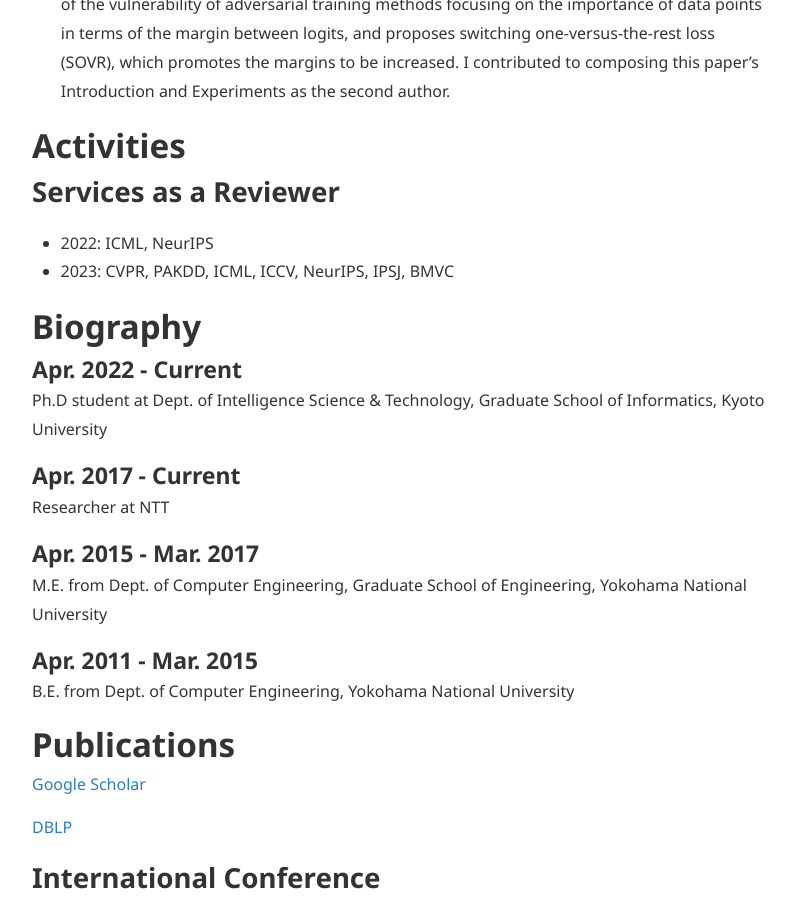
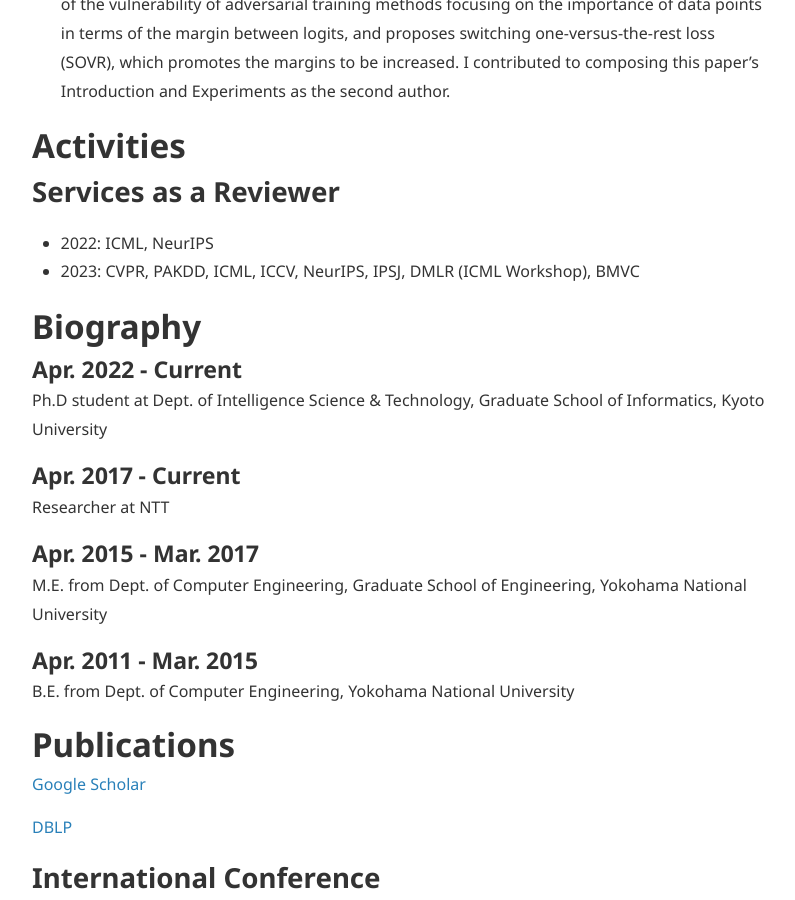
Before and after one commit to yshinya6/yshinya6.github.io, a Jekyll site: the page built from index.md, in a window 1280 px wide and 900 px high, scrolled down 1096 px. Shown: the whole window, without its empty margins (240-1035 px from the left). Built offline with Jekyll 4.4.1, drawn with Linux system fonts in a browser that asks for light colours; nearby versions of some CDN libraries.

Commit message:
Add DMLR workshop reviewer work

```diff
--- a/index.md
+++ b/index.md
@@ -27,7 +27,7 @@ My research interests are machine learning with synthetic samples, generative mo
 # Activities
 ## Services as a Reviewer
 - 2022: ICML, NeurIPS
-- 2023: CVPR, PAKDD, ICML, ICCV, NeurIPS, IPSJ, BMVC
+- 2023: CVPR, PAKDD, ICML, ICCV, NeurIPS, IPSJ, DMLR (ICML Workshop), BMVC
 
 # Biography
 ### Apr. 2022 - Current
```
